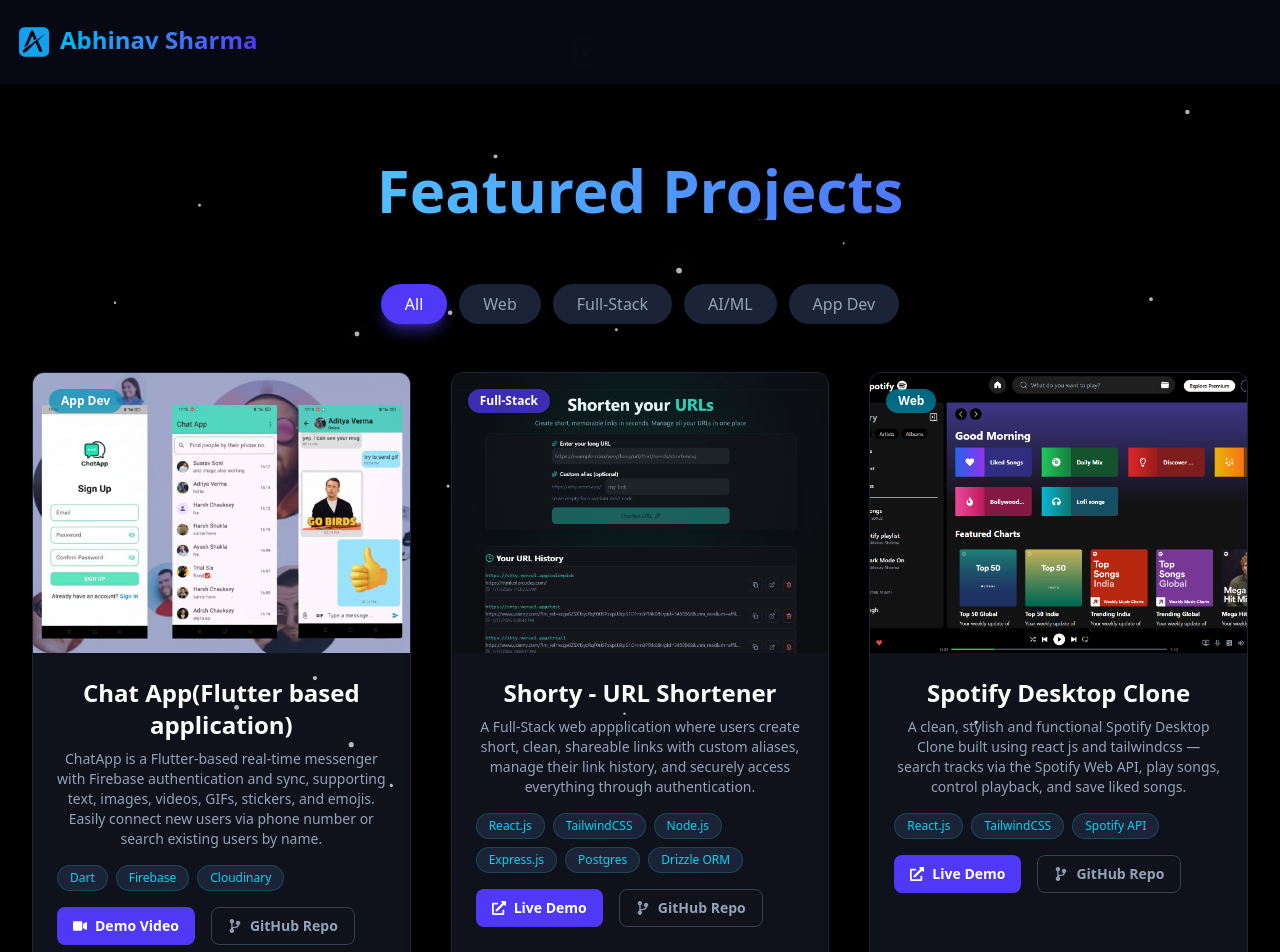
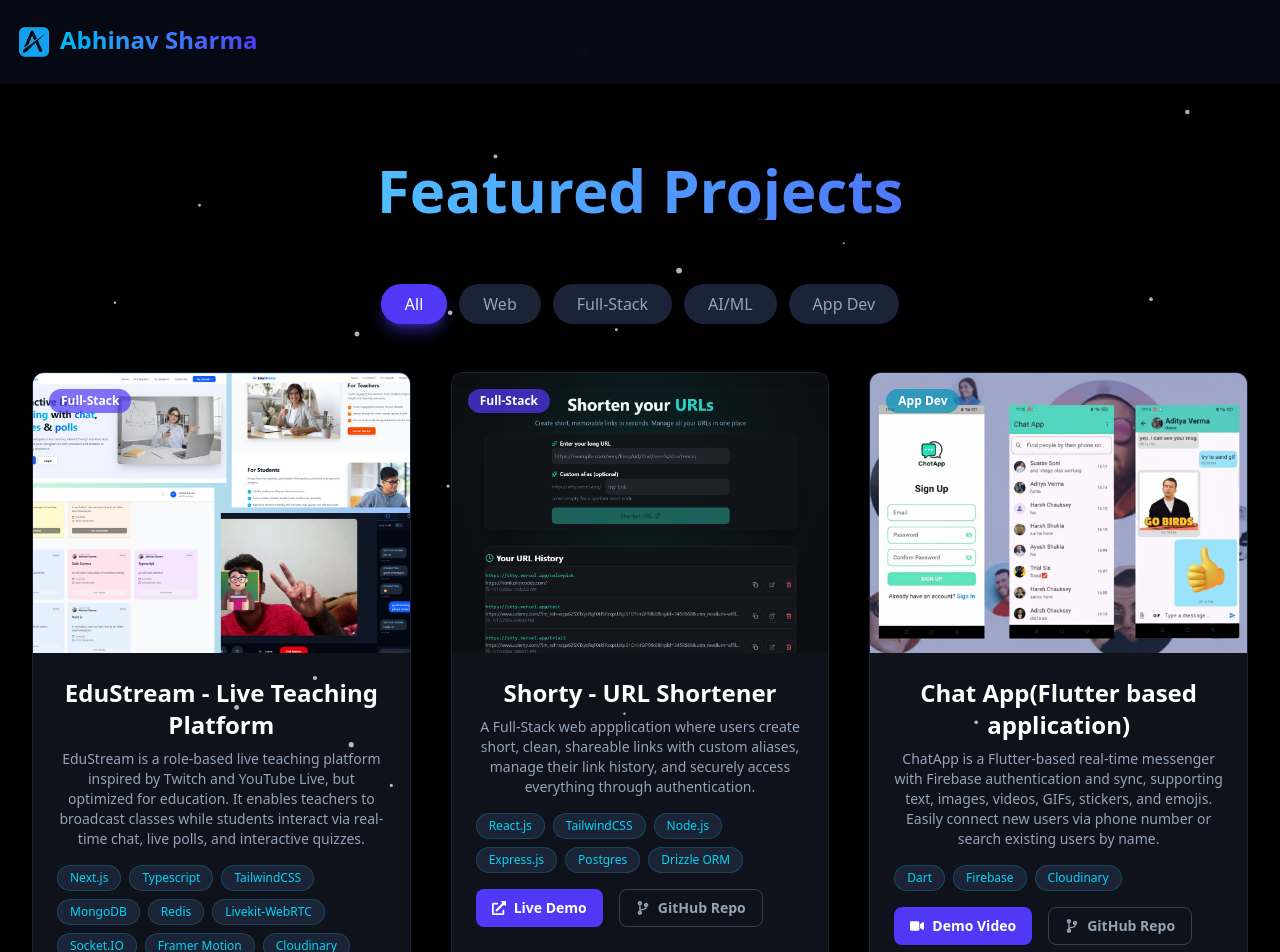
Before and after one commit to Abhinavsharma005/Portfolio, a React (Vite) app: page /projects in a window 1280 px wide. Shown: the top 952 px of the page. Built offline with nearby package versions, Linux system fonts and the light colour scheme.

Commit message:
added EduStream project

```diff
--- a/src/Components/Projects.jsx
+++ b/src/Components/Projects.jsx
@@ -2,17 +2,17 @@
 import { FaCodeBranch, FaExternalLinkAlt, FaVideo, FaChevronDown, FaChevronUp } from 'react-icons/fa';
 
 const projectsData = [
-    {
+     {
         id: 1,
-        category: "App Dev",
-        title: "Chat App(Flutter based application)",
-        description: "ChatApp is a Flutter-based real-time messenger with Firebase authentication and sync, supporting text, images, videos, GIFs, stickers, and emojis. Easily connect new users via phone number or search existing users by name.",
-        thumbnailUrl: "/chatapp thumbnail.png",
-        techTags: ["Dart", "Firebase", "Cloudinary"],
-        liveDemo: "https://www.linkedin.com/posts/abhinav-sharma-314319327_flutterproject-flutter-dart-activity-7369771020095864833-OPVR?utm_source=share&utm_medium=member_desktop&rcm=ACoAAFJzY4ABokuOV1bS8C6y6y1n7ErKmfl6koU",
-        githubRepo: "https://github.com/Abhinavsharma005/Chat-App",
+        category: "Full-Stack",
+        title: "EduStream - Live Teaching Platform",
+        description: "EduStream is a role-based live teaching platform inspired by Twitch and YouTube Live, but optimized for education. It enables teachers to broadcast classes while students interact via real-time chat, live polls, and interactive quizzes.",
+        thumbnailUrl: "/edustream.png",
+        techTags: ["Next.js","Typescript","TailwindCSS","MongoDB","Redis","Livekit-WebRTC", "Socket.IO","Framer Motion","Cloudinary"],
+        liveDemo: "https://edustream-syxz.onrender.com/",
+        githubRepo: "https://github.com/Abhinavsharma005/EduStream",
     },
-    {
+     {
         id: 2,
         category: "Full-Stack",
         title: "Shorty - URL Shortener",
@@ -24,6 +24,17 @@
     },
     {
         id: 3,
+        category: "App Dev",
+        title: "Chat App(Flutter based application)",
+        description: "ChatApp is a Flutter-based real-time messenger with Firebase authentication and sync, supporting text, images, videos, GIFs, stickers, and emojis. Easily connect new users via phone number or search existing users by name.",
+        thumbnailUrl: "/chatapp thumbnail.png",
+        techTags: ["Dart", "Firebase", "Cloudinary"],
+        liveDemo: "https://www.linkedin.com/posts/abhinav-sharma-314319327_flutterproject-flutter-dart-activity-7369771020095864833-OPVR?utm_source=share&utm_medium=member_desktop&rcm=ACoAAFJzY4ABokuOV1bS8C6y6y1n7ErKmfl6koU",
+        githubRepo: "https://github.com/Abhinavsharma005/Chat-App",
+    },
+
+    {
+        id: 4,
         category: "Web",
         title: "Spotify Desktop Clone",
         description: "A clean, stylish and functional Spotify Desktop Clone built using react js and tailwindcss — search tracks via the Spotify Web API, play songs, control playback, and save liked songs.",
@@ -34,7 +45,7 @@
     },
 
     {
-        id: 4,
+        id: 5,
         category: "Web",
         title: "PokeDeck(Finds Pokemon Data by Search and Filters)",
         description: "A modern, responsive web application that shows Pokémon details on a 3D cards that can flip on tap to reveal more information powered by Pokeapi.",
@@ -43,17 +54,7 @@
         liveDemo: "https://poke-deck-roan.vercel.app/",
         githubRepo: "https://github.com/Abhinavsharma005/PokeDeck",
     },
-    {
-        id: 5,
-        category: "App Dev",
-        title: "TechNewz (A tech-based news application)",
-        description: "TechNewz is a simple Flutter-based news application that fetches the latest technology news using the NewsAPI. The app allows users to stay updated with trending tech stories, read brief summaries, and open the full article via the provided URL.",
-        thumbnailUrl: "/technews thumbnail.png",
-        techTags: ["Dart", "NewsApi"],
-        liveDemo: "https://www.linkedin.com/posts/abhinav-sharma-314319327_flutter-dart-newsapp-activity-7365595601838817280-0dmD?utm_source=share&utm_medium=member_desktop&rcm=ACoAAFJzY4ABokuOV1bS8C6y6y1n7ErKmfl6koU",
-        githubRepo: "https://github.com/Abhinavsharma005/flutter-movie-app",
-    },
-    {
+      {
         id: 6,
         category: "App Dev",
         title: "ToDo App",
@@ -66,22 +67,23 @@
     {
         id: 7,
         category: "App Dev",
+        title: "TechNewz (A tech-based news application)",
+        description: "TechNewz is a simple Flutter-based news application that fetches the latest technology news using the NewsAPI. The app allows users to stay updated with trending tech stories, read brief summaries, and open the full article via the provided URL.",
+        thumbnailUrl: "/technews thumbnail.png",
+        techTags: ["Dart", "NewsApi"],
+        liveDemo: "https://www.linkedin.com/posts/abhinav-sharma-314319327_flutter-dart-newsapp-activity-7365595601838817280-0dmD?utm_source=share&utm_medium=member_desktop&rcm=ACoAAFJzY4ABokuOV1bS8C6y6y1n7ErKmfl6koU",
+        githubRepo: "https://github.com/Abhinavsharma005/flutter-movie-app",
+    },
+
+    {
+        id: 8,
+        category: "App Dev",
         title: "Flutter Movie App",
         description: "Flutter Movie App A simple movie browsing app built with Flutter, powered by the TMDB API. Users can explore trending and popular movies, view details like ratings and overviews, and enjoy a clean, responsive UI with smooth performance.",
         thumbnailUrl: "/movie app thumbnail.png",
         techTags: ["Dart", "TMDB Api"],
         liveDemo: "https://www.linkedin.com/posts/abhinav-sharma-314319327_flutter-dart-movieapp-activity-7366051340466167809-DqmY?utm_source=share&utm_medium=member_desktop&rcm=ACoAAFJzY4ABokuOV1bS8C6y6y1n7ErKmfl6koU",
         githubRepo: "https://github.com/Abhinavsharma005/flutter-movie-app",
-    },
-     {
-        id: 8,
-        category: "Web",
-        title: "Myntra Clone",
-        description: "A simple clone of Myntra website using HTML, CSS & JS.",
-        thumbnailUrl: "/myntra thumbnail.png",
-        techTags: ["HTML", "CSS", "JavaScript"],
-        liveDemo: "https://abhinavsharma005.github.io/Myntra-Clone-Website/",
-        githubRepo: "https://github.com/Abhinavsharma005/Myntra-Clone-Website",
     },
 
 ];
```
